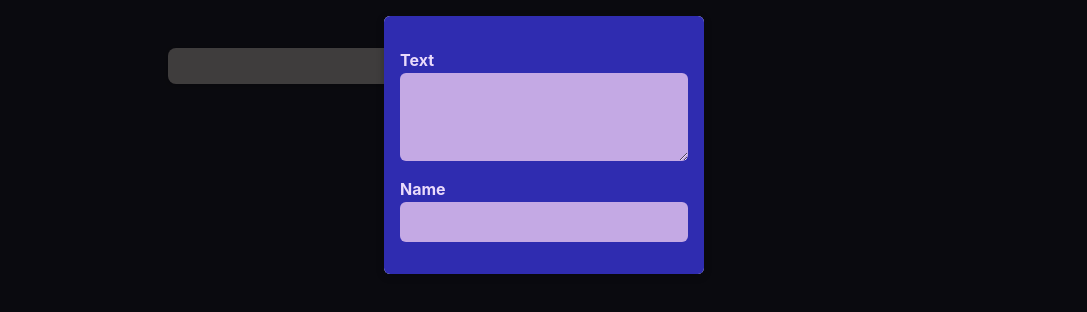
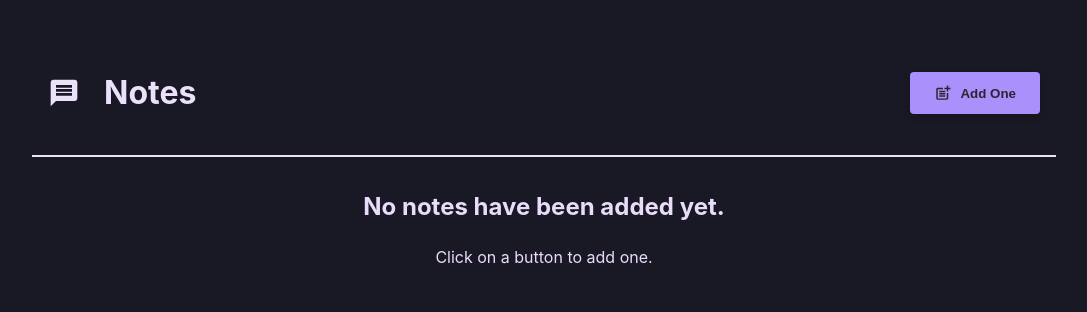
Before and after one commit to Don1k1337/notes-app, a React (Vite) app: page / in a window 1280 px wide. Shown: the top 312 px of the page, without its empty margins (96-1183 px from the left). Built offline with nearby package versions, Linux system fonts and the light colour scheme.

Commit message:
feat: dynamic note creation added

```diff
--- a/package.json
+++ b/package.json
@@ -10,7 +10,8 @@
   },
   "dependencies": {
     "react": "^18.2.0",
-    "react-dom": "^18.2.0"
+    "react-dom": "^18.2.0",
+    "react-icons": "^4.8.0"
   },
   "devDependencies": {
     "@types/react": "^18.0.27",
--- a/src/App.jsx
+++ b/src/App.jsx
@@ -1,10 +1,22 @@
+import MainHeader from "./components/MainHeader.jsx";
 import NotesList from "./components/Notes/NotesList.jsx";
+import {useState} from "react";
+import {showModalHandler, hideModalHandler} from "./utils/modalUtils.js";
 
 function App() {
+  const [modalIsVisible, setModalIsVisible] = useState(false);
   return (
-    <main>
-      <NotesList />
-    </main>
+      <>
+        <MainHeader
+            onCreateNote={showModalHandler(setModalIsVisible)}
+        />
+        <main>
+          <NotesList
+              isModalVisible={modalIsVisible}
+              onStopNote={hideModalHandler(setModalIsVisible)}
+          />
+        </main>
+      </>
   );
 }
 export default App
--- /dev/null
+++ b/src/components/MainHeader.jsx
@@ -0,0 +1,22 @@
+import { MdPostAdd, MdMessage } from 'react-icons/md';
+import classes from './MainHeader.module.css';
+
+function MainHeader({ onCreateNote }) {
+    return (
+        <header className={classes.header}>
+            <h1 className={classes.logo}>
+                <MdMessage />
+                Notes
+            </h1>
+            <p>
+                <button className={classes.button}
+                        onClick={onCreateNote}>
+                    <MdPostAdd size={18} />
+                    Add One
+                </button>
+            </p>
+        </header>
+    );
+}
+
+export default MainHeader;
--- /dev/null
+++ b/src/components/MainHeader.module.css
@@ -0,0 +1,35 @@
+.header {
+    margin: 2rem 10%;
+    padding: 1rem;
+    text-align: center;
+    display: flex;
+    justify-content: space-between;
+    align-items: center;
+    border-bottom: 2px solid #ece1fa;
+}
+
+.logo {
+    font-size: 2rem;
+    display: flex;
+    gap: 1.5rem;
+    align-items: center;
+    color: #ece1fa;
+}
+
+.button {
+    display: inline-flex;
+    align-items: center;
+    gap: 0.5rem;
+    padding: 0.75rem 1.5rem;
+    background-color: #a990fb;
+    color: #2a2630;
+    border: none;
+    border-radius: 4px;
+    box-shadow: 0 2px 8px rgba(0, 0, 0, 0.2);
+    cursor: pointer;
+    font-weight: bold;
+}
+
+.button:hover {
+    background-color: #8c6cf7;
+}
--- a/src/components/Notes/AddNewNote.jsx
+++ b/src/components/Notes/AddNewNote.jsx
@@ -1,15 +1,37 @@
 import classes from './AddNewNote.module.css';
+import {useState} from "react";
+import {handleChange} from "../../utils/formUtils.js";
 
-function AddNewNote({onChangeBody, onChangeAuthor}) {
+function AddNewNote({onCancel, onAddNote}) {
+    const [body, setBody] = useState('');
+    const [author, setAuthor] = useState('');
+
+    function submitForm(e) {
+        e.preventDefault();
+        const data = {
+            body: body,
+            author: author
+        };
+        onAddNote(data)
+        onCancel()
+    }
+
     return (
-        <form className={classes.form}>
+        <form
+            className={classes.form}
+            onSubmit={submitForm}
+        >
             <p>
                 <label htmlFor="body">Text</label>
-                <textarea id="body" required rows={3} onChange={onChangeBody} />
+                <textarea id="body" required rows={3} onChange={handleChange(setBody)} />
             </p>
             <p>
                 <label htmlFor="name">Name</label>
-                <input type="text" id="name" required onChange={onChangeAuthor}/>
+                <input type="text" id="name" required onChange={handleChange(setAuthor)}/>
+            </p>
+            <p className={classes.actions}>
+                <button type="button" onClick={onCancel}>Cancel</button>
+                <button>Submit</button>
             </p>
         </form>
     )
--- a/src/components/Notes/AddNewNote.module.css
+++ b/src/components/Notes/AddNewNote.module.css
@@ -22,3 +22,31 @@
     background-color: #c4a9e4;
     color: #28262c;
 }
+
+.actions {
+    display: flex;
+    justify-content: space-around;
+    gap: 0.5rem;
+}
+
+.actions button {
+    cursor: pointer;
+    font: inherit;
+    padding: 0.5rem 1.5rem;
+    border: none;
+    border-radius: 4px;
+    background-color: #34036c;
+    color: #e5d5f7;
+}
+
+.actions button:hover {
+    background-color: #23014a;
+}
+
+.actions button[type='button'] {
+    background-color: #a64545;
+}
+
+.actions button[type='button']:hover {
+    color: #d1bee6;
+}
--- a/src/components/Notes/NotesList.jsx
+++ b/src/components/Notes/NotesList.jsx
@@ -1,29 +1,42 @@
 import {Note} from "./Note.jsx";
 import AddNewNote from "./AddNewNote.jsx";
 import Modal from "../Modals/Modal.jsx";
+import classes from './NotesList.module.css';
 import {useState} from "react";
-import classes from './NotesList.module.css';
-import {handleChange} from "../../utils/formUtils.js";
-import {hideModalHandler} from "../../utils/modalUtils.js";
 
-function NotesList() {
-    const [body, setBody] = useState('');
-    const [author, setAuthor] = useState('');
-    const [modalIsVisible, setModalIsVisible] = useState(true);
-
+function NotesList({isModalVisible, onStopNote}) {
+    const [notes, setNotes] = useState([]);
+    function addNewNote(data) {
+        setNotes((currentNotes) => [data, ...currentNotes])
+    }
     return (
         <>
-            { modalIsVisible && (
-                <Modal onHideModal={hideModalHandler(setModalIsVisible)}>
+            { isModalVisible && (
+                <Modal onHideModal={onStopNote}>
                     <AddNewNote
-                        onChangeBody={handleChange(setBody)}
-                        onChangeAuthor={handleChange(setAuthor)}
+                        onCancel={onStopNote}
+                        onAddNote={addNewNote}
                     />
                 </Modal>
             )}
-            <ul className={classes.notes}>
-                <Note author={author} body={body} />
+            { notes.length > 0 && (
+                <ul className={classes.notes}>
+                {notes.map((note) =>
+                    <Note key={note.body}
+                    author={note.author}
+                    body={note.body}
+                    />
+                )}
             </ul>
+            )}
+            { notes.length === 0 && (
+                <div className={classes.empty}>
+                    <h2>No notes have been added yet.</h2>
+                    <p>Click on a button to add one.</p>
+                </div>
+            )
+
+            }
         </>
     )
 }
--- a/src/components/Notes/NotesList.module.css
+++ b/src/components/Notes/NotesList.module.css
@@ -8,3 +8,7 @@
     grid-template-columns: repeat(3, 30%);
     justify-content: center;
 }
+.empty {
+    text-align: center;
+    color: #eadbfb;
+}
--- a/src/utils/modalUtils.js
+++ b/src/utils/modalUtils.js
@@ -3,3 +3,9 @@ export function hideModalHandler(setter) {
         setter(false)
     }
 }
+
+export function showModalHandler(setter) {
+    return() => {
+        setter(true)
+    }
+}
```
Also changed, not shown: 1 other file (tests, documents, lock files or other folders).
